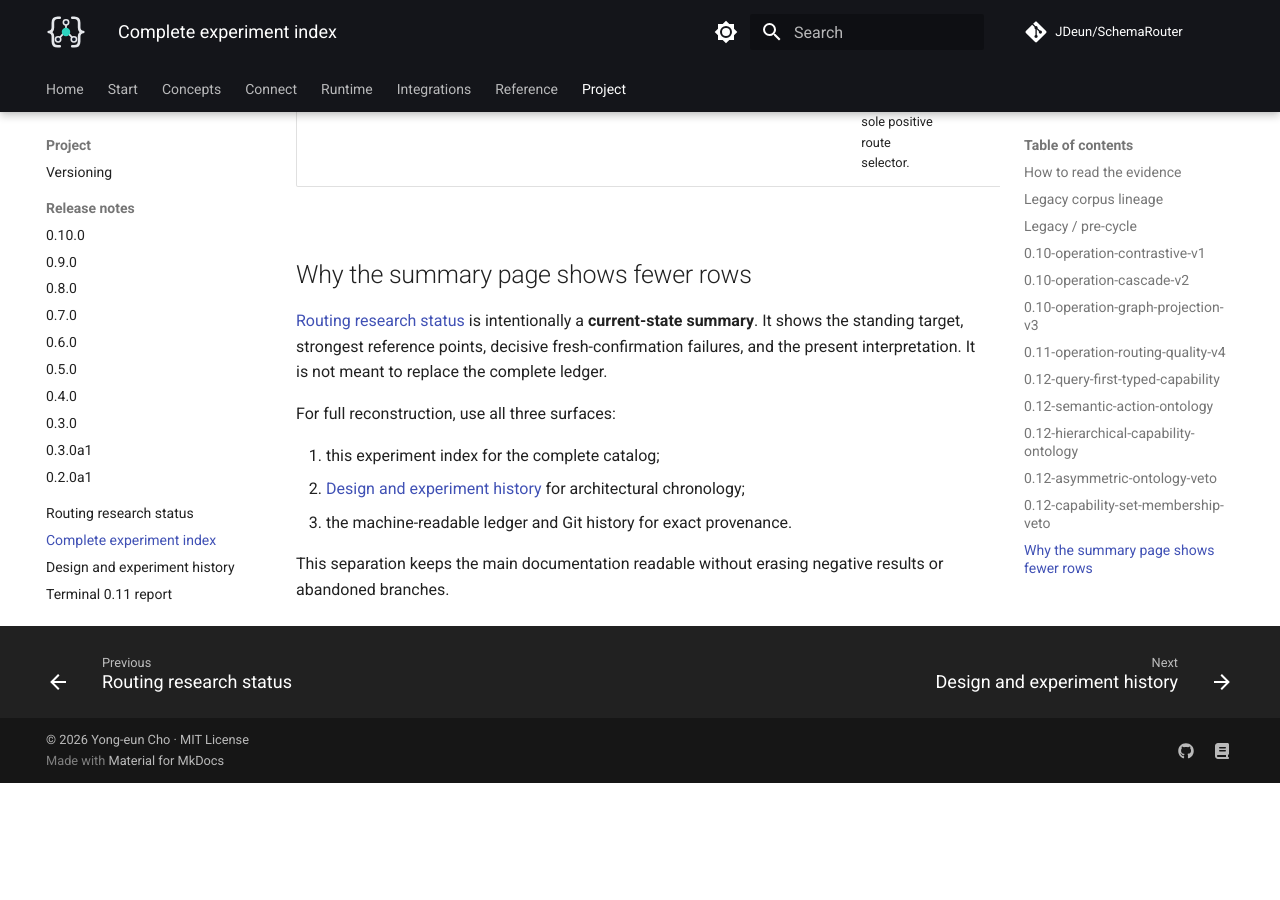
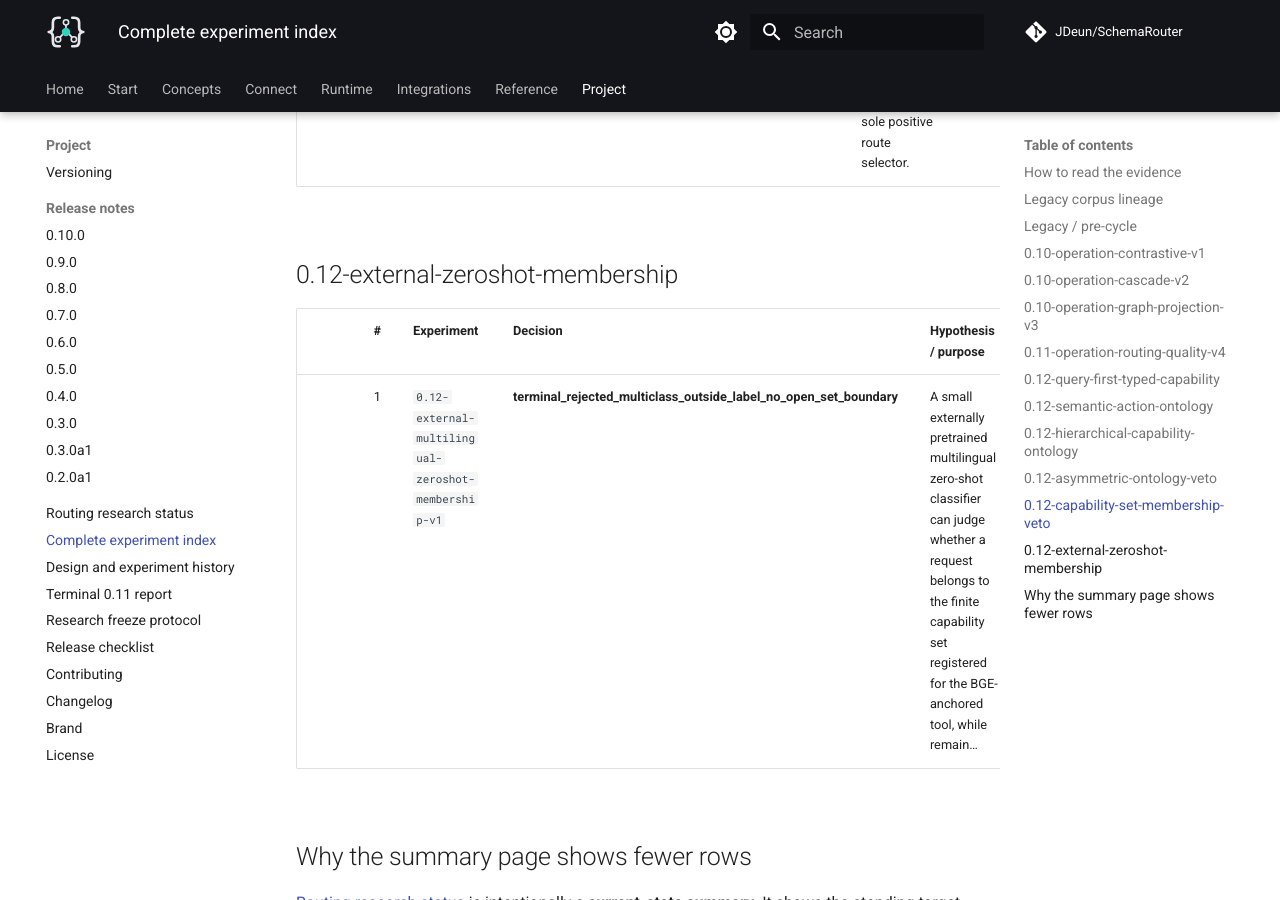
Before and after one commit to JDeun/SchemaRouter, an MkDocs documentation site: the page built from docs/research/experiment-index.md, in a window 1280 px wide and 900 px high, scrolled down 15216 px. Built offline with MkDocs 1.6.1 and Material for MkDocs 9.7.7, drawn with Linux system fonts in a browser that asks for light colours; comment, search, counter and statistics services are not loaded; before the commit the page ends 15999 px from its top, so only the background shows below that; some of the changed lines change nothing that is shown.

Commit message:
docs: refresh experiment index through #371

```diff
--- a/docs/research/experiment-index.md
+++ b/docs/research/experiment-index.md
@@ -8,7 +8,7 @@ answers a different question: **what was actually tried?**
 
 Current machine-readable ledger:
 
-- independent experiment records: **64**;
+- independent experiment records: **66**;
 - legacy routing corpus lineage: **13** versioned corpora;
 - routine bugfix-only commits are not counted as independent experiments unless they changed an
   architecture invariant, evaluation protocol, or empirical claim;
@@ -51,7 +51,7 @@ The repository Git history remains the exhaustive engineering record.
 
 | # | Experiment | Decision | Hypothesis / purpose | Evidence |
 | ---: | --- | --- | --- | --- |
-| 1 | `pre-0.8-no-route-sentinel-ablation` | **sentinel_removed** | An explicit none_of_the_above pseudo-option could improve empty-recall no-route discrimination. | [issue #87](https://github.com/JDeun/SchemaRouter/issues/87) |
+| 1 | `pre-0.8-no-route-sentinel-ablation` | **sentinel_removed** | An explicit none_of_the_above pseudo-option could improve empty-recall no-route discrimination. | [issue #87](https://github.com/JDeun/SchemaRouter/issues/87) · [`e41f57a044`](https://github.com/JDeun/SchemaRouter/commit/e41f57a044182deb374980c28d66863d637a691b) |
 
 ## 0.10-operation-contrastive-v1
 
@@ -84,14 +84,14 @@ The repository Git history remains the exhaustive engineering record.
 | 7 | `0.11-nli-boundary-superseded` | **superseded_before_result_interpretation** | Recorded design / evaluation step. | [PR #192](https://github.com/JDeun/SchemaRouter/pull/192) |
 | 8 | `0.11-pairwise-tool-hierarchy` | **rejected_on_development** | Pairwise tool ranking crossed the 70% supported gate but did not provide an open-set capability boundary and badly missed rejection/false-route gates. | [PR #193](https://github.com/JDeun/SchemaRouter/pull/193) |
 | 9 | `0.11-direct-multilingual-nli-boundary` | **rejected_on_development** | Conservative entailment thresholds improved unsupported rejection but collapsed supported recall; direct NLI is unsuitable as the operation selector/gate tested here. | [PR #194](https://github.com/JDeun/SchemaRouter/pull/194) |
-| 10 | `0.11-bounded-retrieve-rerank-architecture` | **architecture_implemented_diagnostic_pending** | Recorded design / evaluation step. | [PR #195](https://github.com/JDeun/SchemaRouter/pull/195) |
+| 10 | `0.11-bounded-retrieve-rerank-architecture` | **architecture_implemented_diagnostic_pending** | Recorded design / evaluation step. | [PR #195](https://github.com/JDeun/SchemaRouter/pull/195) · [`90af3e1fce`](https://github.com/JDeun/SchemaRouter/commit/90af3e1fce3bf29f45fd3347c14afc2603b37d5e) |
 | 11 | `0.11-bounded-rerank-score-diagnostic` | **ranking_headroom_validated_latency_optimization_required** | Recorded design / evaluation step. | [PR #205](https://github.com/JDeun/SchemaRouter/pull/205) · [`f43535b6ef`](https://github.com/JDeun/SchemaRouter/commit/f43535b6ef0acbc5492b9791e6757e28a343d9fa) |
 | 12 | `0.11-winner-only-threshold-semantics` | **mechanism_merged_into_active_research_stack** | Recorded design / evaluation step. | [PR #208](https://github.com/JDeun/SchemaRouter/pull/208) |
 | 13 | `0.11-evidence-projector-active-stack` | **infrastructure_merged_into_active_research_stack** | Recorded design / evaluation step. | ledger / Git history |
 | 14 | `0.11-bounded-rerank-width-ablation` | **selected_width_2_by_preregistered_smallest_passing_width_rule** | Recorded design / evaluation step. | [PR #216](https://github.com/JDeun/SchemaRouter/pull/216) · [`9f4dbff423`](https://github.com/JDeun/SchemaRouter/commit/9f4dbff423cdcb9151d00d1b15586f9b3d766235) |
 | 15 | `0.11-joint-score-margin-boundary` | **not_selected** | Joint score+margin gating adds only ~0.35 percentage points at the same false-route budget, insufficient to justify a larger route-local tuning surface before width/latency optimi… | ledger / Git history |
-| 16 | `0.11-width2-winner-gate-executable` | **rejected_on_development_latency_gate** | A width-2 bounded semantic recall plus score-only BGE rank-then-gate boundary can satisfy the 0.11 development quality gates without material latency regression. | [PR #228](https://github.com/JDeun/SchemaRouter/pull/228) |
-| 17 | `0.11-cheap-action-only-evidence-diagnostic` | **retain_as_cheap_bounded_selector_or_auxiliary_evidence_not_global_direct_fast_path** | A cheap multilingual embedding over endpoint action names and trusted operation aliases can provide independent routing evidence at materially lower latency than BGE. | [PR #230](https://github.com/JDeun/SchemaRouter/pull/230) |
+| 16 | `0.11-width2-winner-gate-executable` | **rejected_on_development_latency_gate** | A width-2 bounded semantic recall plus score-only BGE rank-then-gate boundary can satisfy the 0.11 development quality gates without material latency regression. | [PR #228](https://github.com/JDeun/SchemaRouter/pull/228) · [`fdaf3f77e9`](https://github.com/JDeun/SchemaRouter/commit/fdaf3f77e95b504e81739c69cd1d9889d36afabb) |
+| 17 | `0.11-cheap-action-only-evidence-diagnostic` | **retain_as_cheap_bounded_selector_or_auxiliary_evidence_not_global_direct_fast_path** | A cheap multilingual embedding over endpoint action names and trusted operation aliases can provide independent routing evidence at materially lower latency than BGE. | [PR #230](https://github.com/JDeun/SchemaRouter/pull/230) · [`521dcc65e0`](https://github.com/JDeun/SchemaRouter/commit/521dcc65e0269d68c76a372606f8d22b2ac57aa1) |
 | 18 | `0.11-action-guided-single-pair-bge-diagnostic` | **rejected_on_supported_recall** | Use cheap action-only evidence to choose one already-authorized width-2 candidate, then score only one BGE pair to remove CPU tail latency. | [issue #231](https://github.com/JDeun/SchemaRouter/issues/231) · [PR #232](https://github.com/JDeun/SchemaRouter/pull/232) |
 | 19 | `0.11-bounded-action-embedding-diagnostic` | **rejected_on_open_set_supported_recall** | Replace BGE inside width-2 authorized recall with cached action-only MiniLM embedding evidence. | [issue #233](https://github.com/JDeun/SchemaRouter/issues/233) · [PR #236](https://github.com/JDeun/SchemaRouter/pull/236) |
 | 20 | `0.11-minilm-dual-view-diagnostic` | **rejected_backbone_capacity_insufficient** | Use one MiniLM query embedding against cached schema/domain and action-only route views to separate ranking evidence from open-set confidence. | [issue #240](https://github.com/JDeun/SchemaRouter/issues/240) · [PR #241](https://github.com/JDeun/SchemaRouter/pull/241) |
@@ -102,7 +102,7 @@ The repository Git history remains the exhaustive engineering record.
 | 25 | `0.11-conditional-zero-false-rejected-winner-rescue` | **rejected_zero_false_rescue_recovers_only_5_of_required_15** | Recorded design / evaluation step. | [issue #255](https://github.com/JDeun/SchemaRouter/issues/255) · [PR #258](https://github.com/JDeun/SchemaRouter/pull/258) |
 | 26 | `0.11-route-local-stable-bge-m3-fusion` | **rejected_strict_boundary_below_85_percent_despite_90_54_raw_ceiling** | Route-local fusion weights selected from the already-preregistered #246 grid may recover the remaining exact-route gap while midpoint/canonicalized thresholds remove observed-scor… | [issue #256](https://github.com/JDeun/SchemaRouter/issues/256) · [PR #257](https://github.com/JDeun/SchemaRouter/pull/257) |
 | 27 | `0.11-numerically-robust-threshold-freeze-policy` | **required_for_future_frozen_candidates** | Recorded design / evaluation step. | [issue #253](https://github.com/JDeun/SchemaRouter/issues/253) |
-| 28 | `0.11-bge-m3-robust-budget6-executable-confirmation` | **confirmed_as_numerically_robust_strict_base_for_conditional_rescue** | Recorded design / evaluation step. | [issue #259](https://github.com/JDeun/SchemaRouter/issues/259) |
+| 28 | `0.11-bge-m3-robust-budget6-executable-confirmation` | **confirmed_as_numerically_robust_strict_base_for_conditional_rescue** | Recorded design / evaluation step. | [issue #259](https://github.com/JDeun/SchemaRouter/issues/259) · [`9e9b1049ea`](https://github.com/JDeun/SchemaRouter/commit/9e9b1049eac779adbc5781bfc45a447966ae32e8) |
 | 29 | `0.11-cross-model-zero-false-abstention-rescue` | **gte_agreement_bge_selected_for_frozen_confirmation** | Recorded design / evaluation step. | [issue #262](https://github.com/JDeun/SchemaRouter/issues/262) · [PR #263](https://github.com/JDeun/SchemaRouter/pull/263) |
 | 30 | `0.11-zero-false-cross-model-frozen-candidate` | **rejected_surface_fragile_positive_open_set_boundary** | Recorded design / evaluation step. | [issue #265](https://github.com/JDeun/SchemaRouter/issues/265) · [PR #270](https://github.com/JDeun/SchemaRouter/pull/270) |
 | 31 | `0.11-robust-base-winner-crossencoder-rescue` | **rejected_safe_but_insufficient_rescue** | Recorded design / evaluation step. | [issue #266](https://github.com/JDeun/SchemaRouter/issues/266) |
@@ -111,25 +111,25 @@ The repository Git history remains the exhaustive engineering record.
 | 34 | `0.11-explicit-negative-capability-prototype-veto` | **rejected_combined_winner_domain_ood_veto** | Recorded design / evaluation step. | [issue #275](https://github.com/JDeun/SchemaRouter/issues/275) · [PR #276](https://github.com/JDeun/SchemaRouter/pull/276) |
 | 35 | `0.11-global-signed-capability-prototype-bank` | **rejected_global_signed_prototype_evidence_too_coarse** | Recorded design / evaluation step. | [issue #277](https://github.com/JDeun/SchemaRouter/issues/277) · [PR #278](https://github.com/JDeun/SchemaRouter/pull/278) |
 | 36 | `0.11-dual-signed-negative-openworld` | **rejected_scalar_signed_evidence_overlap** | Recorded design / evaluation step. | [issue #279](https://github.com/JDeun/SchemaRouter/issues/279) · [PR #280](https://github.com/JDeun/SchemaRouter/pull/280) |
-| 37 | `0.11-rank-based-capability-set-openworld` | **rejected_fixed_prototype_heuristics_terminated** | Recorded design / evaluation step. | [issue #281](https://github.com/JDeun/SchemaRouter/issues/281) · [PR #283](https://github.com/JDeun/SchemaRouter/pull/283) |
-| 38 | `0.11-grouped-oof-learned-winner-verifier` | **promote_hgb_p0_500_to_separate_frozen_candidate** | Recorded design / evaluation step. | [issue #285](https://github.com/JDeun/SchemaRouter/issues/285) · [PR #286](https://github.com/JDeun/SchemaRouter/pull/286) |
-| 39 | `0.11-external-qwen3-semantic-capability-verifier` | **reject** | Recorded design / evaluation step. | [issue #289](https://github.com/JDeun/SchemaRouter/issues/289) · [PR #290](https://github.com/JDeun/SchemaRouter/pull/290) |
-| 40 | `0.11-frozen-hgb-winner-verifier-candidate` | **rejected_fresh_surface_generalization_failure** | Recorded design / evaluation step. | [issue #287](https://github.com/JDeun/SchemaRouter/issues/287) · [PR #288](https://github.com/JDeun/SchemaRouter/pull/288) |
-| 41 | `0.11-system-one-provider-contract` | **accepted_reusable_infrastructure** | Recorded design / evaluation step. | [issue #291](https://github.com/JDeun/SchemaRouter/issues/291) · [PR #292](https://github.com/JDeun/SchemaRouter/pull/292) |
-| 42 | `0.11-pluggable-system-one-routing` | **direct_laya_rejected_parent_remains_open_for_system_one_comparison** | Recorded design / evaluation step. | [issue #293](https://github.com/JDeun/SchemaRouter/issues/293) · [PR #294](https://github.com/JDeun/SchemaRouter/pull/294) |
+| 37 | `0.11-rank-based-capability-set-openworld` | **rejected_fixed_prototype_heuristics_terminated** | Recorded design / evaluation step. | [issue #281](https://github.com/JDeun/SchemaRouter/issues/281) · [PR #283](https://github.com/JDeun/SchemaRouter/pull/283) · [`944df2e0f2`](https://github.com/JDeun/SchemaRouter/commit/944df2e0f2dc8617e7b97e6a38d4e2f5684f5324) |
+| 38 | `0.11-grouped-oof-learned-winner-verifier` | **promote_hgb_p0_500_to_separate_frozen_candidate** | Recorded design / evaluation step. | [issue #285](https://github.com/JDeun/SchemaRouter/issues/285) · [PR #286](https://github.com/JDeun/SchemaRouter/pull/286) · [`cfaafb84bb`](https://github.com/JDeun/SchemaRouter/commit/cfaafb84bb651a6d6d38c4ce741f05ac61f37e9e) |
+| 39 | `0.11-external-qwen3-semantic-capability-verifier` | **reject** | Recorded design / evaluation step. | [issue #289](https://github.com/JDeun/SchemaRouter/issues/289) · [PR #290](https://github.com/JDeun/SchemaRouter/pull/290) · [`68e812ab5c`](https://github.com/JDeun/SchemaRouter/commit/68e812ab5c72bd42664e21f8c9f62a760465cb03) |
+| 40 | `0.11-frozen-hgb-winner-verifier-candidate` | **rejected_fresh_surface_generalization_failure** | Recorded design / evaluation step. | [issue #287](https://github.com/JDeun/SchemaRouter/issues/287) · [PR #288](https://github.com/JDeun/SchemaRouter/pull/288) · [`e5b10ee01e`](https://github.com/JDeun/SchemaRouter/commit/e5b10ee01ec23af6113c562b51e1db0c6d003d7a) |
+| 41 | `0.11-system-one-provider-contract` | **accepted_reusable_infrastructure** | Recorded design / evaluation step. | [issue #291](https://github.com/JDeun/SchemaRouter/issues/291) · [PR #292](https://github.com/JDeun/SchemaRouter/pull/292) · [`7f4118ea05`](https://github.com/JDeun/SchemaRouter/commit/7f4118ea059ab448ca132a3ef83b7a43135318c8) |
+| 42 | `0.11-pluggable-system-one-routing` | **direct_laya_rejected_parent_remains_open_for_system_one_comparison** | Recorded design / evaluation step. | [issue #293](https://github.com/JDeun/SchemaRouter/issues/293) · [PR #294](https://github.com/JDeun/SchemaRouter/pull/294) · [`48e329ee94`](https://github.com/JDeun/SchemaRouter/commit/48e329ee949d0d7a42d93a7c06c7ecbc62edfedc) |
 | 43 | `0.11-kev-08b-choice-noul-screen` | **no_quality_result_runtime_nonviable** | Recorded design / evaluation step. | [issue #299](https://github.com/JDeun/SchemaRouter/issues/299) · [PR #300](https://github.com/JDeun/SchemaRouter/pull/300) |
-| 44 | `0.11-pinned-laya-noul-veto` | **reject** | Recorded design / evaluation step. | [issue #301](https://github.com/JDeun/SchemaRouter/issues/301) · [PR #302](https://github.com/JDeun/SchemaRouter/pull/302) |
+| 44 | `0.11-pinned-laya-noul-veto` | **reject** | Recorded design / evaluation step. | [issue #301](https://github.com/JDeun/SchemaRouter/issues/301) · [PR #302](https://github.com/JDeun/SchemaRouter/pull/302) · [`46af3c3d01`](https://github.com/JDeun/SchemaRouter/commit/46af3c3d0156b7b7bfd40686aa5639571f91a936) |
 | 45 | `0.11-laya-choice-noul-full-catalog` | **superseded_by_301** | Recorded design / evaluation step. | [issue #295](https://github.com/JDeun/SchemaRouter/issues/295) · [PR #296](https://github.com/JDeun/SchemaRouter/pull/296) |
 | 46 | `0.11-top4-typed-capability-routing` | **same_laya_variant_dominated; provider_neutral_contingency_only** | Recorded design / evaluation step. | [issue #303](https://github.com/JDeun/SchemaRouter/issues/303) · [PR #310](https://github.com/JDeun/SchemaRouter/pull/310) |
-| 47 | `0.11-generic-decision-callable-benchmark` | **accepted_reusable_infrastructure** | Recorded design / evaluation step. | [issue #304](https://github.com/JDeun/SchemaRouter/issues/304) · [PR #305](https://github.com/JDeun/SchemaRouter/pull/305) |
+| 47 | `0.11-generic-decision-callable-benchmark` | **accepted_reusable_infrastructure** | Recorded design / evaluation step. | [issue #304](https://github.com/JDeun/SchemaRouter/issues/304) · [PR #305](https://github.com/JDeun/SchemaRouter/pull/305) · [`c9678b95a6`](https://github.com/JDeun/SchemaRouter/commit/c9678b95a6dc592a1c3b850a6aea8b1675ff94a4) |
 | 48 | `0.11-anyjev-l0-content-free-noul-veto` | **await_realistic_runtime_before_execution** | Recorded design / evaluation step. | [issue #311](https://github.com/JDeun/SchemaRouter/issues/311) · [PR #313](https://github.com/JDeun/SchemaRouter/pull/313) |
 | 49 | `0.11-bge-plus-kev-global-noul` | **source_kev_analysis_missing** | Recorded design / evaluation step. | [issue #314](https://github.com/JDeun/SchemaRouter/issues/314) |
 | 50 | `0.11-lightweight-negative-gte-offline-compose` | **pass_promote_executable** | Recorded design / evaluation step. | [issue #322](https://github.com/JDeun/SchemaRouter/issues/322) · [PR #323](https://github.com/JDeun/SchemaRouter/pull/323) |
 | 51 | `0.11-lightweight-negative-gte-executable` | **pass_dev_promote_fresh** | Recorded design / evaluation step. | [issue #324](https://github.com/JDeun/SchemaRouter/issues/324) · [PR #325](https://github.com/JDeun/SchemaRouter/pull/325) |
-| 52 | `0.11-lightweight-bge-gte-frozen-fresh-confirmation` | **reject_after_fresh_failure** | Recorded design / evaluation step. | [issue #326](https://github.com/JDeun/SchemaRouter/issues/326) · [PR #327](https://github.com/JDeun/SchemaRouter/pull/327) |
-| 53 | `0.11-bge-m3-colbert-operation-contract` | **reject** | Recorded design / evaluation step. | [issue #328](https://github.com/JDeun/SchemaRouter/issues/328) · [PR #329](https://github.com/JDeun/SchemaRouter/pull/329) |
-| 54 | `0.11-bge-registry-alias-envelope` | **reject** | Registry-derived sibling contrast preserves recall but accepts unsupported requests; registry cohesion rejects unsupported requests only by collapsing supported exact to ~24% and … | [issue #332](https://github.com/JDeun/SchemaRouter/issues/332) · [PR #333](https://github.com/JDeun/SchemaRouter/pull/333) |
-| 55 | `0.11-bge-gte-threshold-free-consensus` | **reject** | Cross-backbone top-1 agreement behaves as route-selection confidence rather than unsupported-capability evidence: two strong rankers frequently agree on the same plausible registe… | [issue #336](https://github.com/JDeun/SchemaRouter/issues/336) · [PR #337](https://github.com/JDeun/SchemaRouter/pull/337) |
+| 52 | `0.11-lightweight-bge-gte-frozen-fresh-confirmation` | **reject_after_fresh_failure** | Recorded design / evaluation step. | [issue #326](https://github.com/JDeun/SchemaRouter/issues/326) · [PR #327](https://github.com/JDeun/SchemaRouter/pull/327) · [`b19d7b0255`](https://github.com/JDeun/SchemaRouter/commit/b19d7b0255ee9717464b6fa65ce1ebdeaf58a1bd) |
+| 53 | `0.11-bge-m3-colbert-operation-contract` | **reject** | Recorded design / evaluation step. | [issue #328](https://github.com/JDeun/SchemaRouter/issues/328) · [PR #329](https://github.com/JDeun/SchemaRouter/pull/329) · [`4c72f2dd19`](https://github.com/JDeun/SchemaRouter/commit/4c72f2dd1939edb6ecf8415d620dbb5d58683fa0) |
+| 54 | `0.11-bge-registry-alias-envelope` | **reject** | Registry-derived sibling contrast preserves recall but accepts unsupported requests; registry cohesion rejects unsupported requests only by collapsing supported exact to ~24% and … | [issue #332](https://github.com/JDeun/SchemaRouter/issues/332) · [PR #333](https://github.com/JDeun/SchemaRouter/pull/333) · [`fa091f4329`](https://github.com/JDeun/SchemaRouter/commit/fa091f43296eb1ca680f39921010482275bb4cda) |
+| 55 | `0.11-bge-gte-threshold-free-consensus` | **reject** | Cross-backbone top-1 agreement behaves as route-selection confidence rather than unsupported-capability evidence: two strong rankers frequently agree on the same plausible registe… | [issue #336](https://github.com/JDeun/SchemaRouter/issues/336) · [PR #337](https://github.com/JDeun/SchemaRouter/pull/337) · [`d25f427569`](https://github.com/JDeun/SchemaRouter/commit/d25f427569fc4419a72963c6f31994fa170805f6) |
 | 56 | `0.11-registry-compiled-capability-verifier` | **terminal_rejected_overconservative_veto** | A provider-neutral capability IR plus generic synthetic counterfactual supervision can veto unsupported operations for arbitrary newly registered native/OpenAPI/MCP tools without … | [issue #338](https://github.com/JDeun/SchemaRouter/issues/338) · [PR #341](https://github.com/JDeun/SchemaRouter/pull/341) · [`ef75100abc`](https://github.com/JDeun/SchemaRouter/commit/ef75100abc1bb03a80ef2d7cfbd9d463accfb623) |
 
 ## 0.12-query-first-typed-capability
@@ -162,6 +162,12 @@ The repository Git history remains the exhaustive engineering record.
 | ---: | --- | --- | --- | --- |
 | 1 | `0.12-capability-set-membership-consensus-v1` | **terminal_rejected_membership_consensus_insufficient** | Replace exact unsupported-leaf agreement with anchored-tool capability-set membership consensus while preserving frozen BGE-M3 as the sole positive route selector. | [issue #363](https://github.com/JDeun/SchemaRouter/issues/363) · [PR #364](https://github.com/JDeun/SchemaRouter/pull/364) · [`f198f896c4`](https://github.com/JDeun/SchemaRouter/commit/f198f896c44860c27ce14b4c88200096ef0b754f) |
 
+## 0.12-external-zeroshot-membership
+
+| # | Experiment | Decision | Hypothesis / purpose | Evidence |
+| ---: | --- | --- | --- | --- |
+| 1 | `0.12-external-multilingual-zeroshot-membership-v1` | **terminal_rejected_multiclass_outside_label_no_open_set_boundary** | A small externally pretrained multilingual zero-shot classifier can judge whether a request belongs to the finite capability set registered for the BGE-anchored tool, while remain… | [issue #371](https://github.com/JDeun/SchemaRouter/issues/371) · [PR #372](https://github.com/JDeun/SchemaRouter/pull/372) · [`5e6dde0c38`](https://github.com/JDeun/SchemaRouter/commit/5e6dde0c3860ff46f0961c74233d7196e6c86f59) |
+
 ## Why the summary page shows fewer rows
 
 [Routing research status](routing-status.md) is intentionally a **current-state summary**. It shows
```
